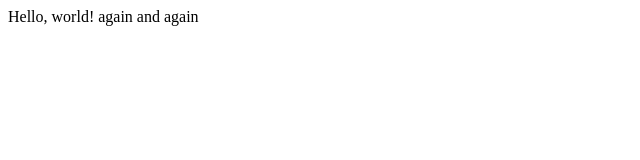
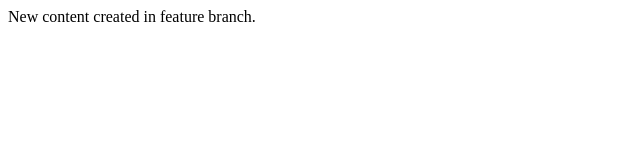
Before and after one commit to pingu798/git-tutorial, a plain HTML site: page index.html in a window 1280 px wide. Shown: the full height of the page, 0-640 px from the left. Drawn offline with Linux system fonts and the light colour scheme.

Commit message:
commit on feature branch

```diff
--- a/index.html
+++ b/index.html
@@ -4,6 +4,6 @@
         <title>My Webpage</title>
     </head>
     <body>
-        Hello, world! again and again
+        New content created in feature branch.
     </body>
 </html>
```
